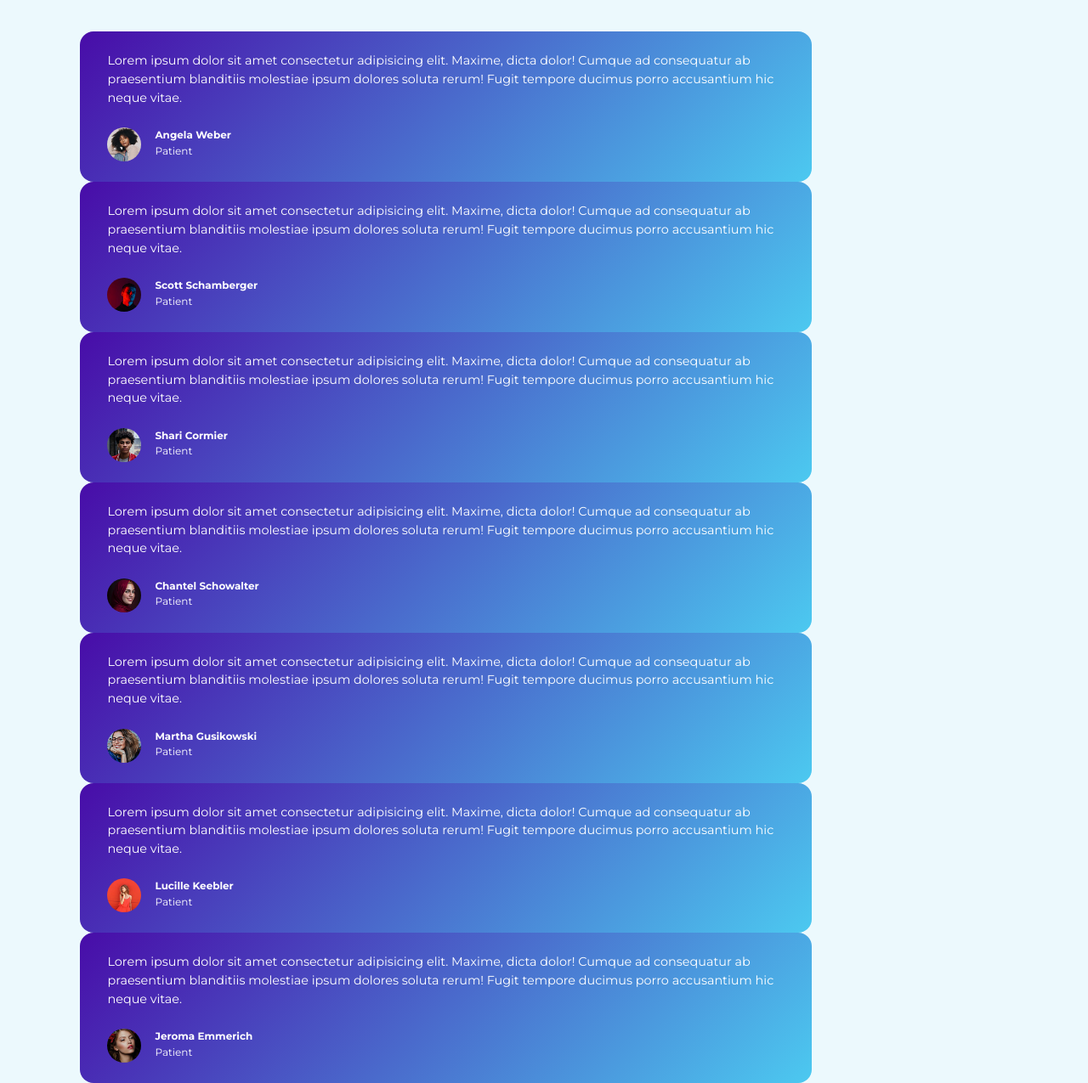
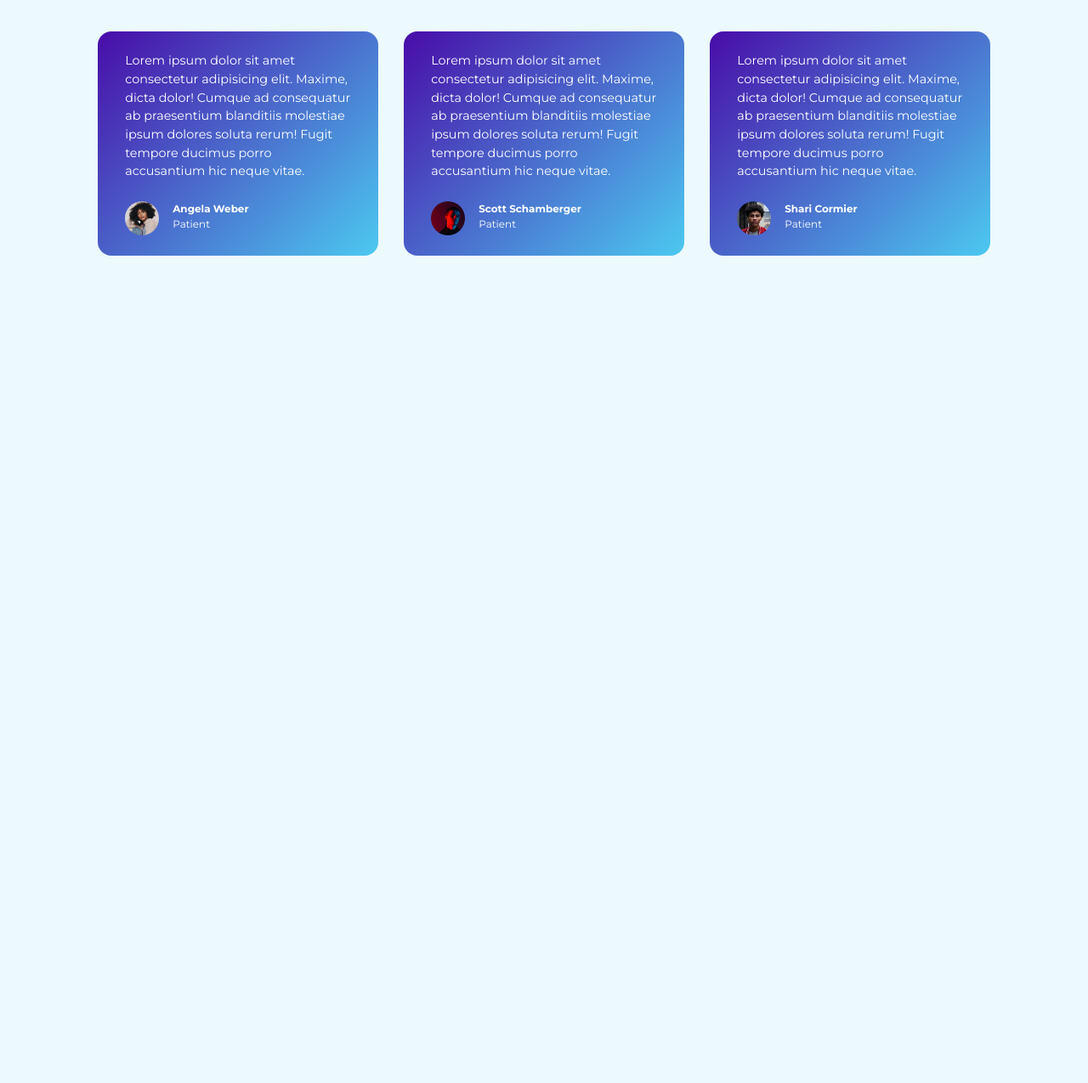
Before and after one commit to LilyMilano/hospital-website_html-sass-javascript_may2023, a website: page index.html in a window 1280 px wide. Shown: the part 2307-3582 px from the top of the page at 85% size. After the commit the page ends 2608 px from the top, so only its background shows below. Drawn offline with nearby package versions, Linux system fonts and the light colour scheme.

Commit message:
update 'testimonials' section => add swiper js dependency

```diff
--- a/index.html
+++ b/index.html
@@ -198,12 +198,12 @@
     <!-- ========== Start Testimonials Section ========== -->
 
 
-    <section id="testimonials">
+    <section id="testimonials" class="swiper mySwiper">
         <h2>What Our Patients Say</h2>
         <p>Lorem ipsum dolor sit amet consectetur adipisicing elit. Facere ullam odit, placeat aliquam incidunt eius!
         </p>
-        <div class="container">
-            <article>
+        <div class="swiper-wrapper">
+            <article class="swiper-slide">
                 <p>Lorem ipsum dolor sit amet consectetur adipisicing elit. Maxime, dicta dolor! Cumque ad consequatur
                     ab praesentium blanditiis molestiae ipsum dolores soluta rerum! Fugit tempore ducimus porro
                     accusantium hic neque vitae.</p>
@@ -217,10 +217,8 @@
                     </div>
                 </div>
             </article>
-        </div>
 
-        <div class="container">
-            <article>
+            <article class="swiper-slide">
                 <p>Lorem ipsum dolor sit amet consectetur adipisicing elit. Maxime, dicta dolor! Cumque ad consequatur
                     ab praesentium blanditiis molestiae ipsum dolores soluta rerum! Fugit tempore ducimus porro
                     accusantium hic neque vitae.</p>
@@ -234,10 +232,8 @@
                     </div>
                 </div>
             </article>
-        </div>
 
-        <div class="container">
-            <article>
+            <article class="swiper-slide">
                 <p>Lorem ipsum dolor sit amet consectetur adipisicing elit. Maxime, dicta dolor! Cumque ad consequatur
                     ab praesentium blanditiis molestiae ipsum dolores soluta rerum! Fugit tempore ducimus porro
                     accusantium hic neque vitae.</p>
@@ -251,10 +247,8 @@
                     </div>
                 </div>
             </article>
-        </div>
 
-        <div class="container">
-            <article>
+            <article class="swiper-slide">
                 <p>Lorem ipsum dolor sit amet consectetur adipisicing elit. Maxime, dicta dolor! Cumque ad consequatur
                     ab praesentium blanditiis molestiae ipsum dolores soluta rerum! Fugit tempore ducimus porro
                     accusantium hic neque vitae.</p>
@@ -268,10 +262,8 @@
                     </div>
                 </div>
             </article>
-        </div>
 
-        <div class="container">
-            <article>
+            <article class="swiper-slide">
                 <p>Lorem ipsum dolor sit amet consectetur adipisicing elit. Maxime, dicta dolor! Cumque ad consequatur
                     ab praesentium blanditiis molestiae ipsum dolores soluta rerum! Fugit tempore ducimus porro
                     accusantium hic neque vitae.</p>
@@ -285,10 +277,8 @@
                     </div>
                 </div>
             </article>
-        </div>
 
-        <div class="container">
-            <article>
+            <article class="swiper-slide">
                 <p>Lorem ipsum dolor sit amet consectetur adipisicing elit. Maxime, dicta dolor! Cumque ad consequatur
                     ab praesentium blanditiis molestiae ipsum dolores soluta rerum! Fugit tempore ducimus porro
                     accusantium hic neque vitae.</p>
@@ -302,10 +292,8 @@
                     </div>
                 </div>
             </article>
-        </div>
 
-        <div class="container">
-            <article>
+            <article class="swiper-slide">
                 <p>Lorem ipsum dolor sit amet consectetur adipisicing elit. Maxime, dicta dolor! Cumque ad consequatur
                     ab praesentium blanditiis molestiae ipsum dolores soluta rerum! Fugit tempore ducimus porro
                     accusantium hic neque vitae.</p>
--- a/main.js
+++ b/main.js
@@ -8,10 +8,20 @@ openNavBtn.addEventListener('click', () => {
 	closeNavBtn.style.display = 'inline-block';
 });
 
-const closeNav = ()=> {
-    navItems.style.display = 'none';
+const closeNav = () => {
+	navItems.style.display = 'none';
 	openNavBtn.style.display = 'inline-block';
 	closeNavBtn.style.display = 'none';
-}
+};
 
 closeNavBtn.addEventListener('click', closeNav);
+
+// Testimonials Section (swiper js)
+var swiper = new Swiper('.mySwiper', {
+	slidesPerView: 3,
+	spaceBetween: 30,
+	pagination: {
+		el: '.swiper-pagination',
+		clickable: true,
+	},
+});
--- a/scss/partials/_testimonials.scss
+++ b/scss/partials/_testimonials.scss
@@ -1,7 +1,7 @@
-#testimonials {
+.swiper {
 	width: $container-lg;
 
-	.container {
+	.swiper-wrapper {
 		article {
 			@include gradientBackground;
 			padding: 1.5rem 2rem;
@@ -31,8 +31,8 @@
 
 /***** MEDIA QUERIES (SMALL DEVICES) *****/
 @media screen and (max-width: 600px) {
-	#testimonials {
-		.container {
+	.swiper {
+		.swiper-wrapper {
 			article {
 				padding: 1.5rem;
 			}
```
Also changed, not shown: css/main.css.
